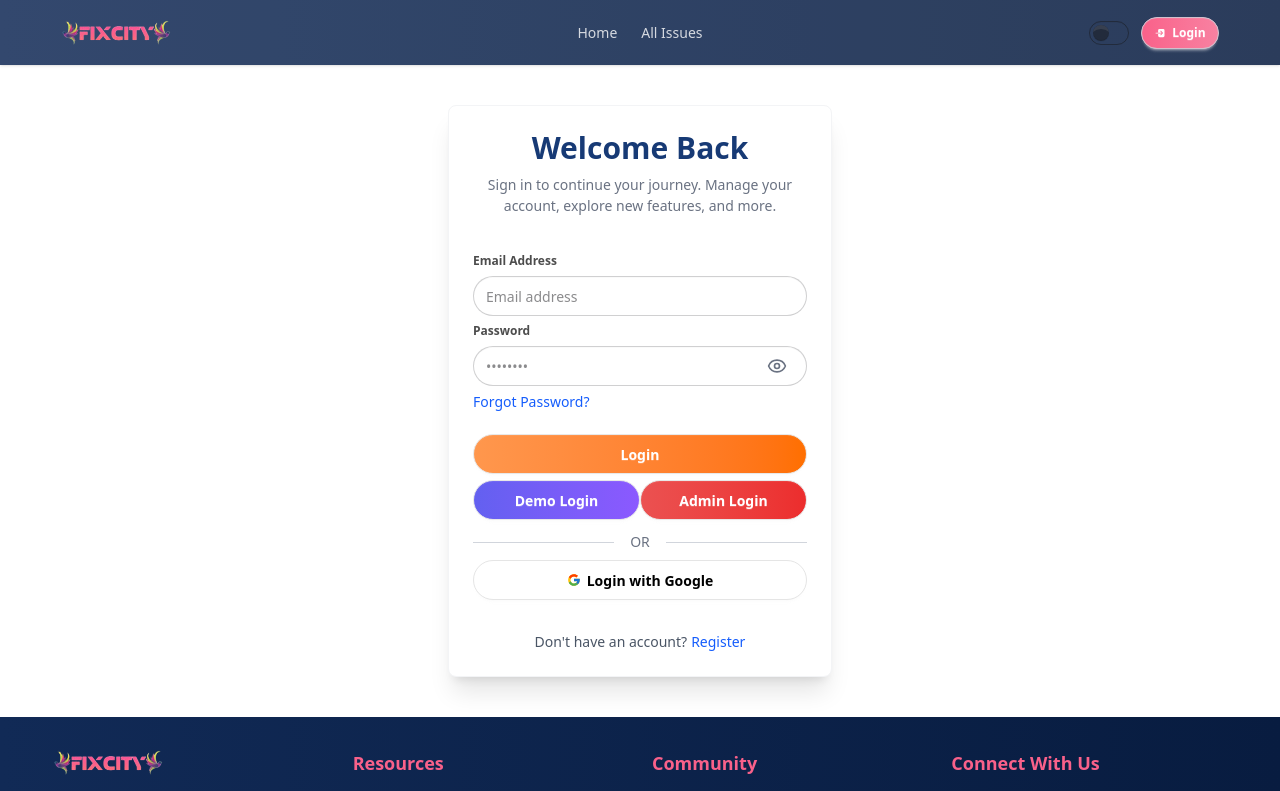
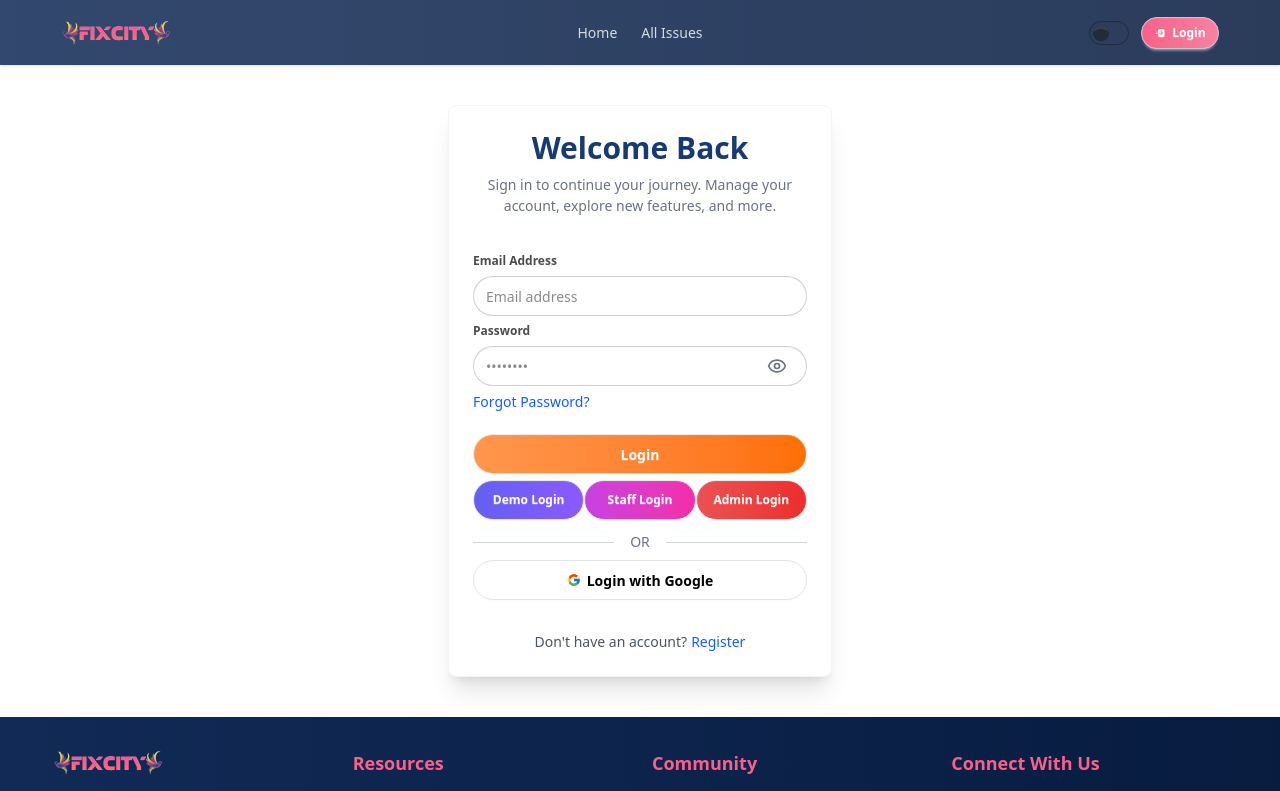
Before and after one commit to Reazul87/FIX_CITY_CLIENT, a React (Vite) app: page /login in a window 1280 px wide. Shown: the top 791 px of the page. Built offline with nearby package versions, Linux system fonts and the light colour scheme; no server answers.

Commit message:
KEEP_SECRET

```diff
--- a/src/Pages/Login/Login.jsx
+++ b/src/Pages/Login/Login.jsx
@@ -14,7 +14,6 @@ const Login = () => {
     register,
     handleSubmit,
     formState: { errors },
-    setValue,
   } = useForm();
   const { signInUser, setLoading, loading, signInWithGoogle } =
     useContext(AuthContext);
@@ -63,45 +62,28 @@ const Login = () => {
     },
   });
 
-  const demoLoginMutation = useMutation({
-    mutationFn: async (credentials) => {
-      const res = await axiosSecure.post("/login-demo-user", credentials);
-      return res.data;
-    },
-    onSuccess: (data) => {
-      if (data.success) {
-        toast.success(`${data.data.role} Login Successful`);
-
-        if (data.data.role === "Admin") {
-          navigate("/dashboard");
-        } else {
-          navigate("/");
-        }
-      }
-    },
-    onError: () => {
-      toast.error("Demo login failed");
-    },
-  });
-
   const handleDemoLogin = (role) => {
     let email = `${import.meta.env.VITE_CitizenEmail}`;
     let password = `${import.meta.env.VITE_Password}`;
     if (role === "Admin") {
       email = `${import.meta.env.VITE_AdminEmail}`;
       password = `${import.meta.env.VITE_Password}`;
+    } else if (role === "Staff") {
+      email = `${import.meta.env.VITE_StaffEmail}`;
+      password = `${import.meta.env.VITE_Password}`;
     }
 
     signInUser(email, password)
       .then(async (result) => {
         const user = result.user;
-
-        const user_info = {
-          email,
-          password,
-        };
-
-        demoLoginMutation.mutate(user_info);
+        if (role && user) {
+          toast.success(`${role} Login Successful`);
+          if (role === "Admin" || role === "Staff") {
+            navigate("/dashboard");
+          } else {
+            navigate("/");
+          }
+        }
       })
       .catch((e) => {
         const message =
@@ -282,14 +264,21 @@ const Login = () => {
                 //   setValue("password", "Welcome12");
                 // }}
                 type="button"
-                className={`btn flex-1 text-white rounded-full bg-gradient-to-r from-[#6360f0] to-[#8b59ff] hover:from-[#ce3a6b] hover:to-[#96165c]`}
+                className={`btn flex-1 text-xs text-white rounded-full bg-gradient-to-r from-[#6360f0] to-[#8b59ff] hover:from-[#ce3a6b] hover:to-[#96165c]`}
               >
                 Demo Login
               </button>
               <button
+                onClick={() => handleDemoLogin("Staff")}
+                type="button"
+                className={`btn flex-1 text-xs text-white rounded-full bg-gradient-to-r from-[#c740e2] to-[#f52ca8] hover:from-[#3c47e7] hover:to-[#1d85b6] `}
+              >
+                Staff Login
+              </button>
+              <button
                 onClick={() => handleDemoLogin("Admin")}
                 type="button"
-                className={`btn flex-1 text-white rounded-full bg-gradient-to-r from-[#eb5151] to-[#ec2d2d] hover:from-[#34a4e6] hover:to-[#1691ca] `}
+                className={`btn flex-1 text-xs text-white rounded-full bg-gradient-to-r from-[#eb5151] to-[#ec2d2d] hover:from-[#34a4e6] hover:to-[#1691ca] `}
               >
                 Admin Login
               </button>
```
Also changed, not shown: 2 other files (tests, documents, lock files or other folders).
